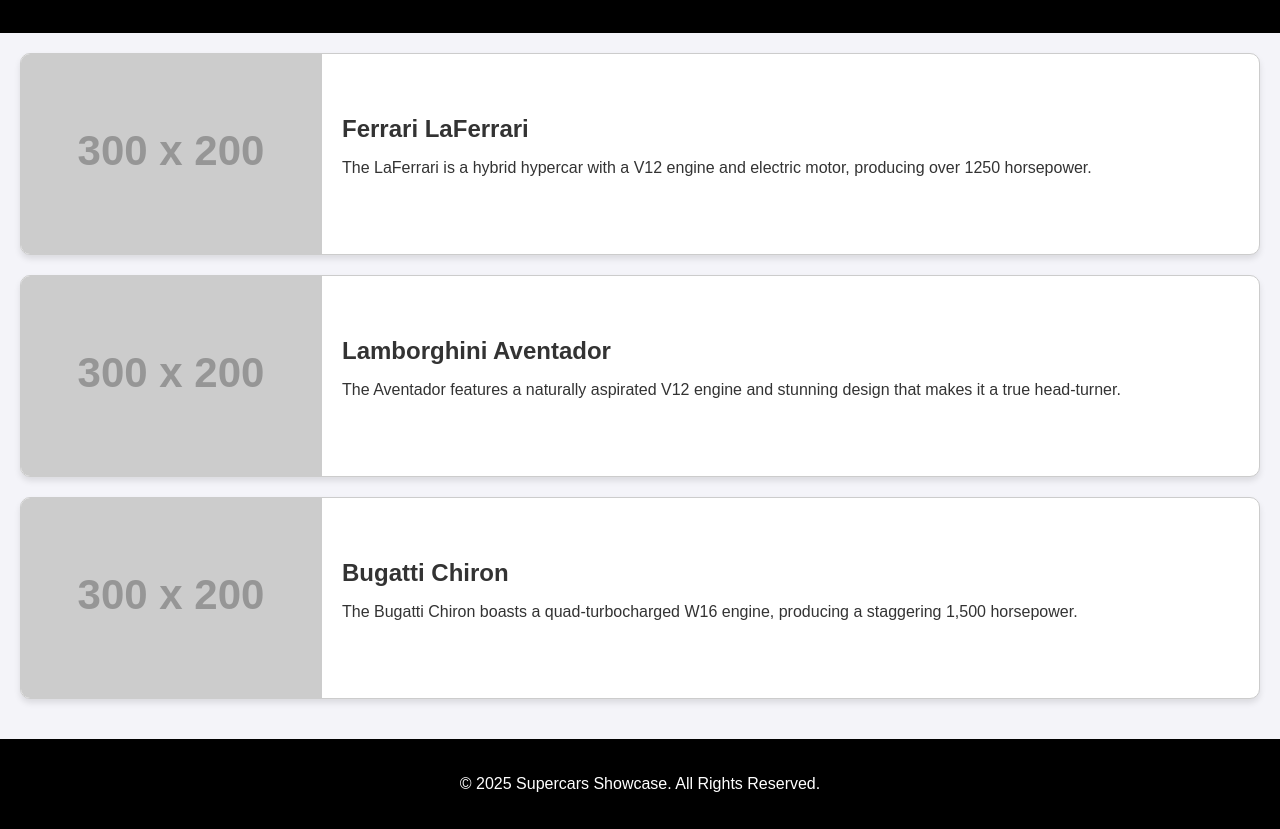
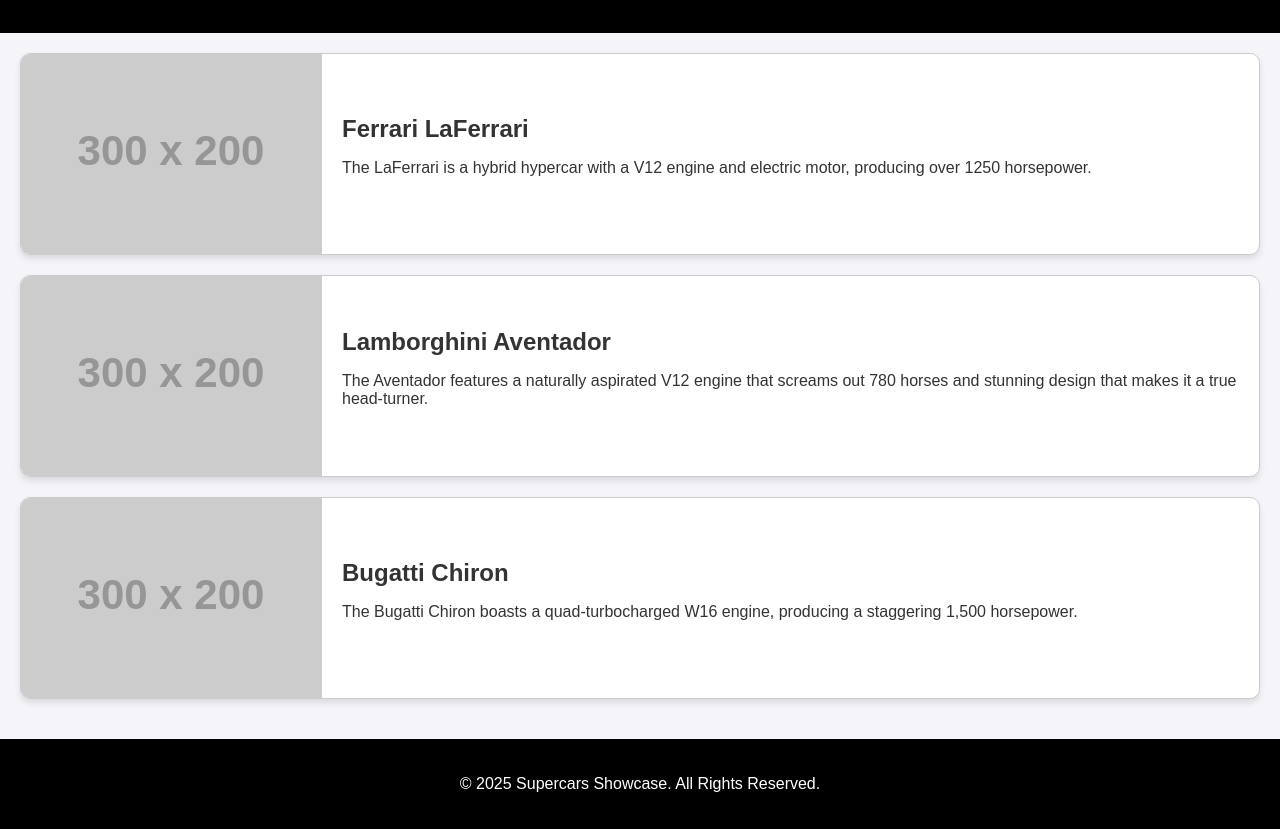
Before and after one commit to Varun18193/Varun95, a plain HTML site: page testproject.html in a window 1280 px wide. Shown: the part 121-950 px from the top of the page. Drawn offline with Linux system fonts and the light colour scheme; placeholder pictures from the web are drawn by us.

Commit message:
Update testproject.html

```diff
--- a/testproject.html
+++ b/testproject.html
@@ -67,7 +67,7 @@
             <img src="https://via.placeholder.com/300x200" alt="Lamborghini Aventador">
             <div class="car-info">
                 <h2>Lamborghini Aventador</h2>
-                <p>The Aventador features a naturally aspirated V12 engine and stunning design that makes it a true head-turner.</p>
+                <p>The Aventador features a naturally aspirated V12 engine that screams out 780 horses and stunning design that makes it a true head-turner.</p>
             </div>
         </div>
         <div class="car">
```
